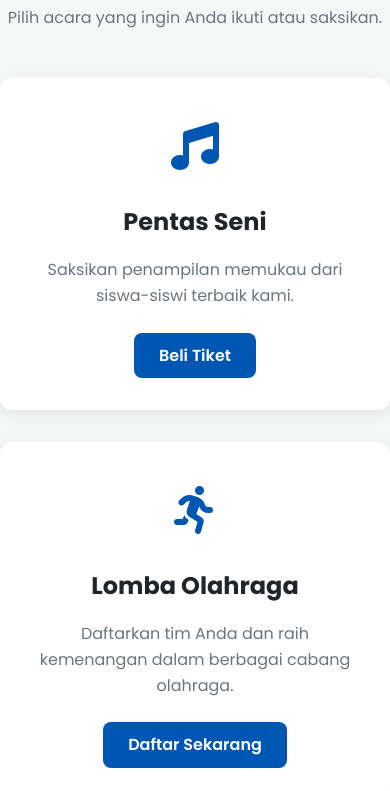
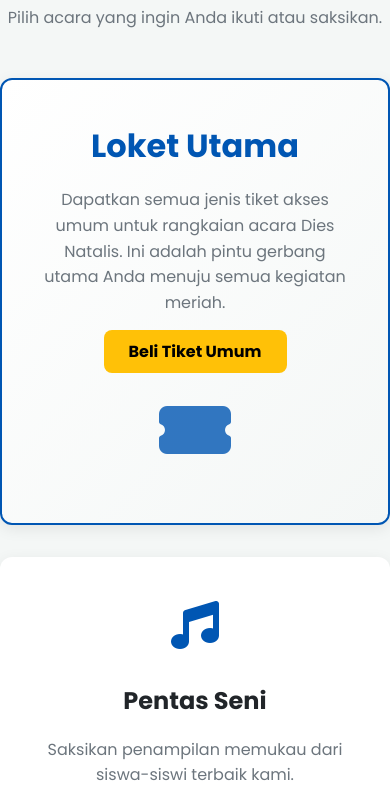
Before and after one commit to BlazzVex/Dies-Natalis-SMAN-1-NGADILUWIH, a plain HTML site: page index.html in a window 390 px wide. Shown: the part 1011-1802 px from the top of the page. Drawn offline with Linux system fonts and the light colour scheme.

Commit message:
Update index.html

```diff
--- a/index.html
+++ b/index.html
@@ -1,14 +1,13 @@
 <!DOCTYPE html>
-<html lang="id" data-theme="light">
-<head>
+<html lang="id" data-theme="light"><head>
     <meta charset="UTF-8">
     <meta name="viewport" content="width=device-width, initial-scale=1.0">
-    <title>Dies Natalis ke-[GANTI TAHUN] | SMAN 1 NGADILUWIH</title>
+    <title>Dies Natalis ke-26 | SMAN 1 NGADILUWIH</title>
 
     <!-- Google Fonts & Font Awesome -->
     <link rel="preconnect" href="https://fonts.googleapis.com">
-    <link rel="preconnect" href="https://fonts.gstatic.com" crossorigin>
-    <link href="https://fonts.googleapis.com/css2?family=Poppins:wght@400;600;700&display=swap" rel="stylesheet">
+    <link rel="preconnect" href="https://fonts.gstatic.com" crossorigin="">
+    <link href="https://fonts.googleapis.com/css2?family=Poppins:wght@400;600;700&amp;display=swap" rel="stylesheet">
     <link rel="stylesheet" href="https://cdnjs.cloudflare.com/ajax/libs/font-awesome/6.4.0/css/all.min.css">
 
     <!-- --- KODE CSS DIMULAI DI SINI --- -->
@@ -134,7 +133,7 @@
             text-align: center;
             color: #fff;
             /* Ganti URL ini dengan gambar background sekolah Anda */
-            background: url('https://mediasuarapublik.com/wp-content/uploads/2022/10/SMAN-1-Ngadiluwih.jpg') no-repeat center center/cover;
+            background: url('https://beritapatroli.co.id/wp-content/uploads/2025/07/IMG-20250719-WA0015-1000x600.jpg') no-repeat center center/cover;
         }
 
         .hero-overlay {
@@ -263,6 +262,49 @@
             color: #000;
         }
 
+        /* --- Khusus untuk Loket Utama --- */
+        .loket-card.main {
+            grid-column: 1 / -1; /* Membuat card memenuhi 1 baris penuh */
+            flex-direction: row;
+            justify-content: space-between;
+            align-items: center;
+            text-align: left;
+            padding: 2.5rem;
+            background: linear-gradient(135deg, var(--card-bg) 0%, var(--bg-color) 100%);
+            border: 2px solid var(--primary-color);
+        }
+
+        .main-card-content {
+            max-width: 60%;
+        }
+
+        .loket-card.main h3 {
+            font-size: 2rem;
+            color: var(--primary-color);
+            margin-bottom: 1rem;
+        }
+
+        .loket-card.main p {
+            margin-bottom: 1.5rem;
+        }
+
+        .main-card-icon {
+            font-size: 5rem;
+            color: var(--primary-color);
+            opacity: 0.8;
+        }
+
+        .main-button {
+            background-color: var(--secondary-color);
+            color: #000;
+            font-weight: 700;
+        }
+
+        .main-button:hover {
+            background-color: var(--primary-color);
+            color: #fff;
+        }
+
         /* --- SCHEDULE SECTION --- */
         .schedule-section {
             padding: 80px 0;
@@ -373,6 +415,21 @@
                 align-items: flex-start;
                 gap: 0.5rem;
             }
+
+            /* Responsif untuk Loket Utama di Mobile */
+            .loket-card.main {
+                flex-direction: column;
+                text-align: center;
+            }
+
+            .main-card-content {
+                max-width: 100%;
+            }
+
+            .main-card-icon {
+                margin-top: 1rem;
+                font-size: 4rem;
+            }
         }
     </style>
     <!-- --- KODE CSS SELESAI DI SINI --- -->
@@ -404,7 +461,7 @@
             <div class="hero-overlay"></div>
             <div class="hero-content container">
                 <!-- GANTI TEKS DI BAWAH INI -->
-                <h1>Dies Natalis ke-[2025]</h1>
+                <h1>Dies Natalis ke-26</h1>
                 <h2>SMAN 1 NGADILUWIH</h2>
                 <p class="hero-tagline">"[GANTI DENGAN TEMA ACARA]"</p>
                 <p class="hero-date">[GANTI TANGGAL ACARA]</p>
@@ -413,10 +470,23 @@
         </section>
 
         <section id="loket" class="loket-section container">
-            <h2>Loket Pendaftaran & Pembelian Tiket</h2>
+            <h2>Loket Pendaftaran &amp; Pembelian Tiket</h2>
             <p>Pilih acara yang ingin Anda ikuti atau saksikan.</p>
 
             <div class="loket-grid">
+                <!-- Kartu Loket Utama (BARU) -->
+                <div class="loket-card main">
+                    <div class="main-card-content">
+                        <h3>Loket Utama</h3>
+                        <p>Dapatkan semua jenis tiket akses umum untuk rangkaian acara Dies Natalis. Ini adalah pintu gerbang utama Anda menuju semua kegiatan meriah.</p>
+                        <!-- GANTI LINK DI BAWAH INI -->
+                        <a href="[https://6dca6f5d27476644f2.gradio.live/]" target="_blank" class="card-button main-button">Beli Tiket Umum</a>
+                    </div>
+                    <div class="main-card-icon">
+                        <i class="fas fa-ticket-alt"></i>
+                    </div>
+                </div>
+
                 <!-- Kartu Loket 1 -->
                 <div class="loket-card">
                     <div class="card-icon">
@@ -444,7 +514,7 @@
                     <div class="card-icon">
                         <i class="fas fa-store"></i>
                     </div>
-                    <h3>Bazaar & UMKM</h3>
+                    <h3>Bazaar &amp; UMKM</h3>
                     <p>Jelajahi berbagai stand makanan, minuman, dan produk kreatif.</p>
                     <!-- GANTI LINK DI BAWAH INI -->
                     <a href="[LINK LOKET BAZAAR]" target="_blank" class="card-button">Info Stand</a>
@@ -476,11 +546,11 @@
                 </div>
                 <div class="schedule-item">
                     <span class="time">13:00 - 16:00</span>
-                    <span class="event">Bazaar & Pameran Karya</span>
+                    <span class="event">Bazaar &amp; Pameran Karya</span>
                 </div>
                 <div class="schedule-item">
                     <span class="time">18:00 - 21:00</span>
-                    <span class="event">Puncak Acara: Pentas Seni & Malam Apresiasi</span>
+                    <span class="event">Puncak Acara: Pentas Seni &amp; Malam Apresiasi</span>
                 </div>
             </div>
         </section>
@@ -489,17 +559,17 @@
             <h2>Galeri Kegiatan</h2>
             <div class="gallery-grid">
                 <!-- GANTI URL GAMBAR DENGAN FOTO SEKOLAH ANDA -->
-                <img src="https://images.unsplash.com/photo-1523050854058-8df90110c9f1?q=80&w=1887&auto=format&fit=crop" alt="Galeri 1">
-                <img src="https://images.unsplash.com/photo-1581084282646-a1c512138ed3?q=80&w=1887&auto=format&fit=crop" alt="Galeri 2">
-                <img src="https://images.unsplash.com/photo-1577896851231-70ef18881754?q=80&w=2070&auto=format&fit=crop" alt="Galeri 3">
-                <img src="https://images.unsplash.com/photo-1581833971358-2c8b55038a6d?q=80&w=1974&auto=format&fit=crop" alt="Galeri 4">
+                <img src="https://images.unsplash.com/photo-1523050854058-8df90110c9f1?q=80&amp;w=1887&amp;auto=format&amp;fit=crop" alt="Galeri 1">
+                <img src="https://images.unsplash.com/photo-1581084282646-a1c512138ed3?q=80&amp;w=1887&amp;auto=format&amp;fit=crop" alt="Galeri 2">
+                <img src="https://images.unsplash.com/photo-1577896851231-70ef18881754?q=80&amp;w=2070&amp;auto=format&amp;fit=crop" alt="Galeri 3">
+                <img src="https://images.unsplash.com/photo-1581833971358-2c8b55038a6d?q=80&amp;w=1974&amp;auto=format&amp;fit=crop" alt="Galeri 4">
             </div>
         </section>
     </main>
 
     <footer>
         <div class="container">
-            <p>&copy; 2024 Panitia Dies Natalis SMAN 1 NGADILUWIH. All Rights Reserved.</p>
+            <p>© 2024 Panitia Dies Natalis SMAN 1 NGADILUWIH. All Rights Reserved.</p>
             <div class="social-links">
                 <!-- GANTI LINK MEDIA SOSIAL DI BAWAH INI -->
                 <a href="[LINK INSTAGRAM]" target="_blank"><i class="fab fa-instagram"></i></a>
@@ -556,5 +626,5 @@
     </script>
     <!-- --- KODE JAVASCRIPT SELESAI DI SINI --- -->
 
-</body>
-</html>
+
+</body></html>
```
